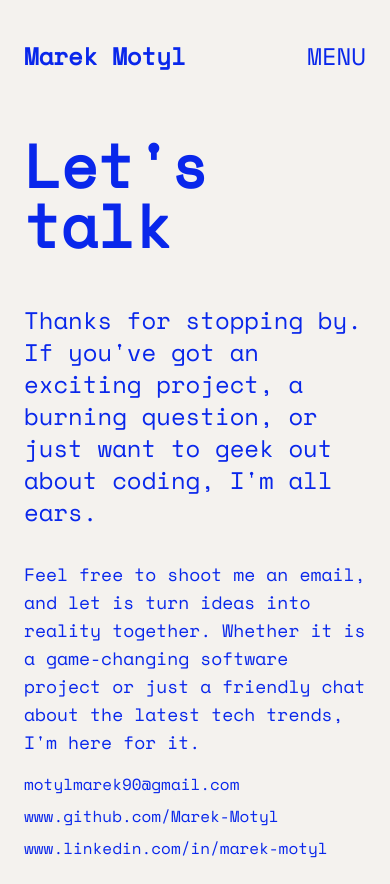
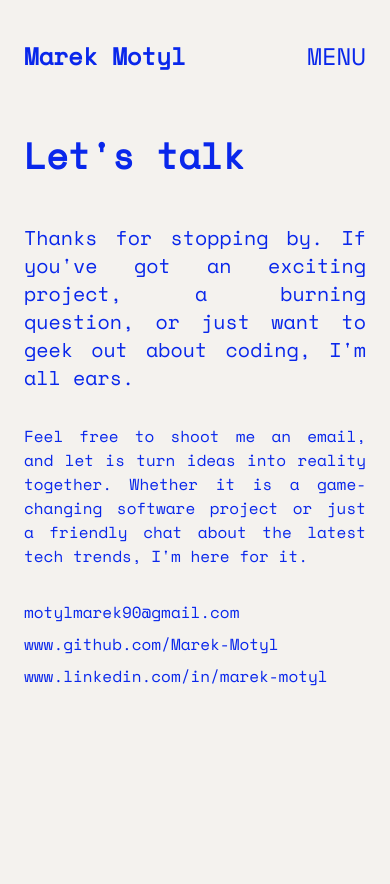
Before and after one commit to Marek-Motyl/about-me, a Next.js app in the folder apps/frontend/: page /contact in a window 390 px wide. After the commit the page ends 844 px from the top, so only its background shows below. Built offline with nearby package versions, Linux system fonts and the light colour scheme.

Commit message:
refactor: heading and paragraph

```diff
--- a/apps/frontend/app/contact/page.tsx
+++ b/apps/frontend/app/contact/page.tsx
@@ -1,19 +1,19 @@
-import { PageContent } from "@/components/Layout";
+import { Header, PageContent, Paragraph } from "@/components/Layout";
 import Link from 'next/link';
 
 export default function Contact() {
   return (
     <PageContent >
       <div className="flex flex-col ">
-        <h1 className="text-6xl font-bold mb-12">
+        <Header className="mb-12">
           Let&apos;s talk
-        </h1>
+        </Header>
 
-        <p className="text-2xl max-w-maxText-xl mb-8">
+        <Paragraph variant="main" className="mb-8">
           Thanks for stopping by. If you&apos;ve got an exciting project, a burning question, or just want to geek out about coding, I&apos;m all ears.
-        </p>
+        </Paragraph>
 
-        <p className="text-lg max-w-maxText-lg mb-4">Feel free to shoot me an email, and let is turn ideas into reality together. Whether it is a game-changing software project or just a friendly chat about the latest tech trends, I&apos;m here for it.</p>
+        <Paragraph variant="assistive" className="mb-8">Feel free to shoot me an email, and let is turn ideas into reality together. Whether it is a game-changing software project or just a friendly chat about the latest tech trends, I&apos;m here for it.</Paragraph>
 
         <div className="flex flex-col items-start gap-2">
           <Link href='mailto:motylmarek90@gmail.com'>motylmarek90@gmail.com</Link>
--- a/apps/frontend/app/experience/page.tsx
+++ b/apps/frontend/app/experience/page.tsx
@@ -1,20 +1,19 @@
-import { data as experienceData } from "@/data/experience.data";
+import { data as experienceData } from "@/api/experience.data";
 import ExperienceList from "../ui/experience/ExperienceList";
-import { PageContent } from "@/components/Layout";
+import { Header, PageContent, Paragraph } from "@/components/Layout";
 import { WorkInProgress } from "@/components/Icons";
 
 export default function Experience() {
 
   return (
     <PageContent className="flex flex-col">
-      <div className="mb-24">
-        <h1 className="text-6xl font-bold mb-12">
-          Experience
-        </h1>
-        <p className="text-2xl max-w-maxText-xl">
-          You can explore my experience below, which includes periods when I served as a consultant. Additionally, you will find my detailed employment history at the bottom of the page
-        </p>
-      </div>
+
+      <Header className="mb-12">
+        Experience
+      </Header>
+      <Paragraph variant="main" className="mb-8">
+        You can explore my experience below, which includes periods when I served as a consultant. Additionally, you will find my detailed employment history at the bottom of the page
+      </Paragraph>
 
       <ExperienceList data={experienceData} />
 
--- a/apps/frontend/app/ui/experience/ExperienceItem.tsx
+++ b/apps/frontend/app/ui/experience/ExperienceItem.tsx
@@ -1,6 +1,6 @@
 "use client"
 
-import { Experience } from "@/data/experience.data";
+import { Experience } from "@/api/experience.data";
 import { memo } from "react";
 import dayjs from "dayjs";
 import ShowMore from "@/components/ShowMore";
--- a/apps/frontend/app/ui/experience/ExperienceList.tsx
+++ b/apps/frontend/app/ui/experience/ExperienceList.tsx
@@ -1,6 +1,6 @@
 "use client"
 
-import { Experience } from "@/data/experience.data";
+import { Experience } from "@/api/experience.data";
 import { memo } from "react";
 import ExperienceItem from "./ExperienceItem";
 
--- /dev/null
+++ b/apps/frontend/components/Layout/Header.tsx
@@ -0,0 +1,14 @@
+import clsx from "clsx"
+
+export default function Header({ children, className, ...rest }: React.PropsWithChildren<React.HTMLAttributes<HTMLHeadingElement>>) {
+    return (
+        <h1 className={clsx([
+            "text-4xl md:text-6xl font-bold",
+            className
+        ])}
+            {...rest}
+        >
+            {children}
+        </h1>
+    )
+}
--- /dev/null
+++ b/apps/frontend/components/Layout/Paragraph.tsx
@@ -0,0 +1,22 @@
+import clsx from "clsx"
+
+interface Props extends React.HTMLAttributes<HTMLHeadingElement> {
+    variant: "main" | "assistive"
+}
+
+export default function Paragraph({ variant, children, className, ...rest }: Props) {
+    return (
+        <p className={clsx([
+            {
+                "text-xl md:text-2xl max-w-maxText-xl": variant === "main",
+                "text-md md:text-lg max-w-maxText-lg": variant === "assistive",
+            },
+            "text-justify md:text-left",
+            className
+        ])}
+            {...rest}
+        >
+            {children}
+        </p>
+    )
+}
--- a/apps/frontend/components/Layout/index.ts
+++ b/apps/frontend/components/Layout/index.ts
@@ -1 +1,3 @@
+export { default as Header } from './Header';
 export { default as PageContent } from './PageContent';
+export { default as Paragraph } from './Paragraph';
--- a/apps/frontend/package.json
+++ b/apps/frontend/package.json
@@ -32,7 +32,7 @@
     "tailwindcss": "^3.3.0",
     "typescript": "^5"
   },
-  "description": "First, run the development server:",
+  "description": "About me",
   "main": "next.config.js",
   "author": "Marek Motyl",
   "license": "ISC"
```
Also changed, not shown: apps/frontend/api/experience.data.ts (renamed from apps/frontend/data/experience.data.ts).
